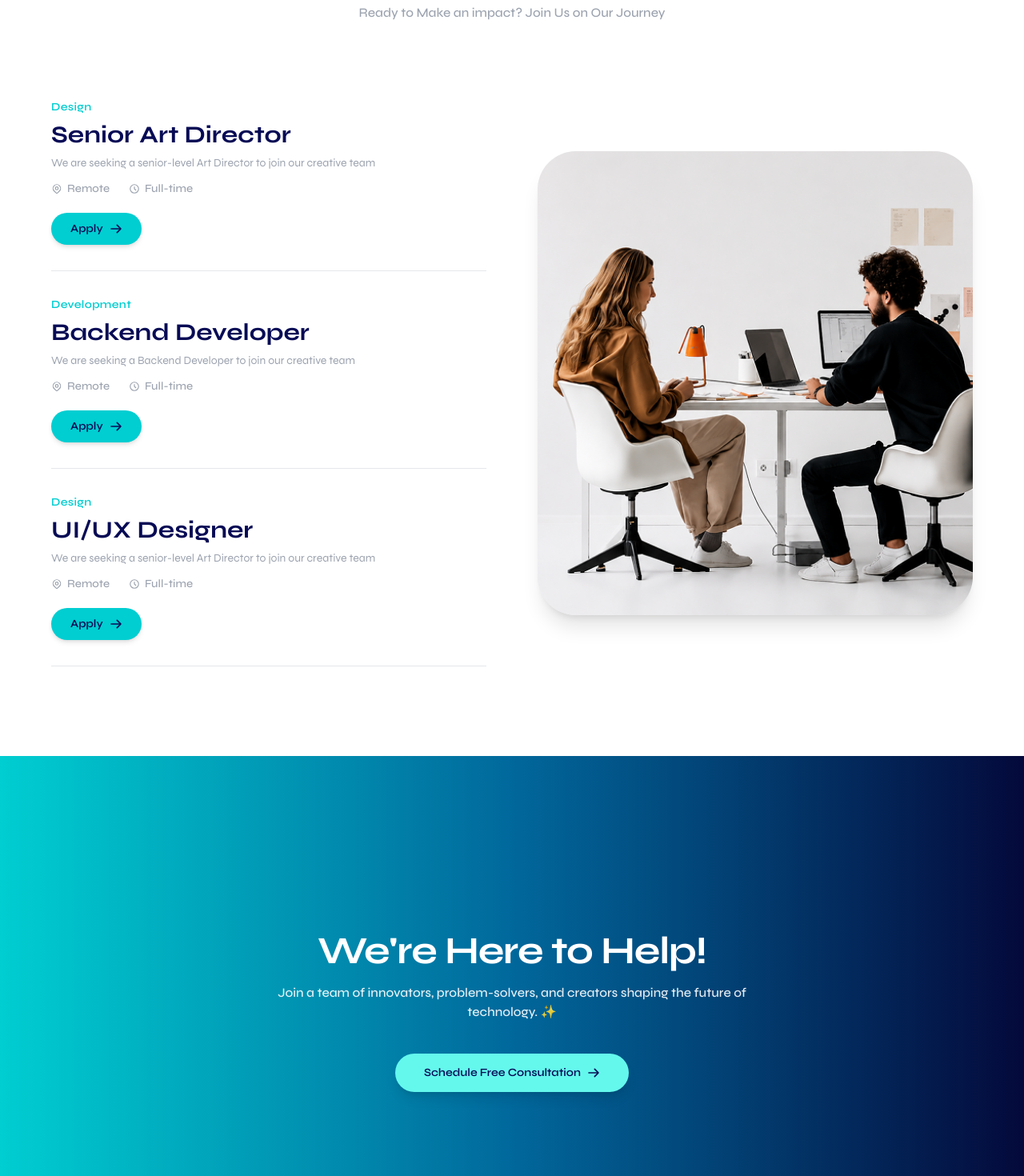
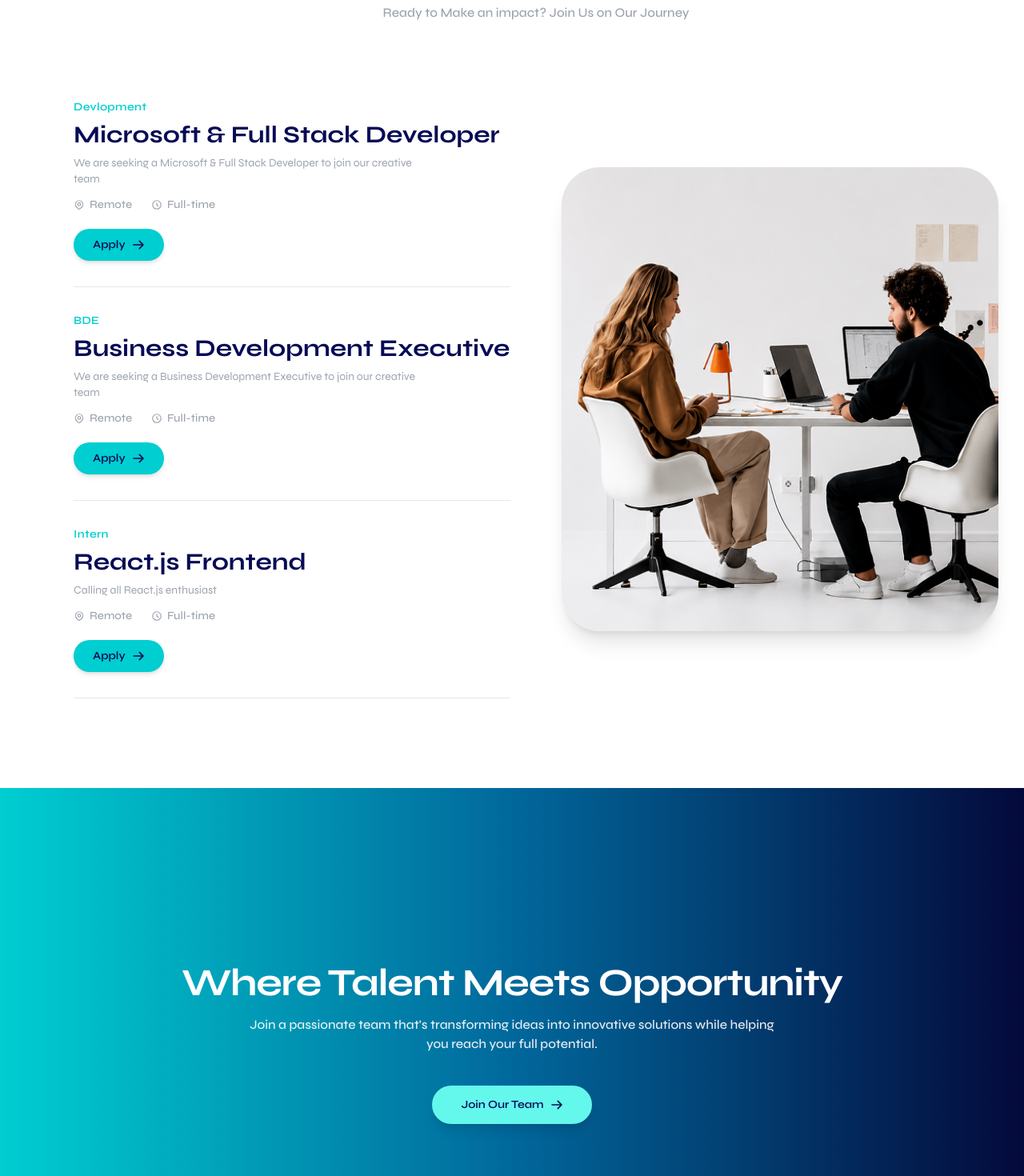
Before and after one commit to snehasynexera/synexerawebsite, a React (Vite) app in the folder frontend/: page /Careers/List in a window 1280 px wide. Shown: the part 1060-2530 px from the top of the page at 80% size. Built offline with nearby package versions, Linux system fonts and the light colour scheme; no server answers.

Commit message:
Worked on herosectionCareer

```diff
--- a/frontend/src/components/CareerList.jsx
+++ b/frontend/src/components/CareerList.jsx
@@ -2,26 +2,26 @@ import React from 'react'
 
 const jobs = [
   {
-    category: 'Design',
-    title: 'Senior Art Director',
+    category: 'Devlopment',
+    title: 'Microsoft & Full Stack Developer',
     description:
-      'We are seeking a senior-level Art Director to join our creative team',
+      'We are seeking a Microsoft & Full Stack Developer to join our creative team',
     location: 'Remote',
     type: 'Full-time',
   },
   {
-    category: 'Development',
-    title: 'Backend Developer',
+    category: 'BDE',
+    title: ' Business Development Executive ',
     description:
-      'We are seeking a Backend Developer to join our creative team',
+      'We are seeking a Business Development Executive to join our creative team',
     location: 'Remote',
     type: 'Full-time',
   },
   {
-    category: 'Design',
-    title: 'UI/UX Designer',
+    category: 'Intern',
+    title: 'React.js Frontend ',
     description:
-      'We are seeking a senior-level Art Director to join our creative team',
+      'Calling all React.js enthusiast',
     location: 'Remote',
     type: 'Full-time',
   },
@@ -29,7 +29,7 @@ const jobs = [
 
 export default function CareerList() {
   return (
-    <section className="w-full bg-white py-20 lg:py-28 px-6 sm:px-10 lg:px-16">
+    <section className="w-full bg-white py-20 lg:py-28 pl-14 sm:pl-[84px] md:pl-[92px] pr-4 sm:pr-8">
       {/* Centered Header Section */}
       <div className="text-center max-w-2xl mx-auto">
         <h2 className="text-[#070B55] text-4xl sm:text-5xl md:text-6xl font-['Syne'] font-bold tracking-tight">
@@ -41,7 +41,7 @@ export default function CareerList() {
       </div>
 
       {/* Main Two-Column Content Grid */}
-      <div className="max-w-[1400px] mx-auto mt-16 lg:mt-24 grid grid-cols-1 lg:grid-cols-12 gap-12 lg:gap-16 items-center">
+      <div className="w-full mt-16 lg:mt-24 grid grid-cols-1 lg:grid-cols-12 gap-12 lg:gap-16 items-center">
         {/* Left Column: Job Openings List */}
         <div className="lg:col-span-6 space-y-8">
           {jobs.map((job, index) => (
--- a/frontend/src/components/HeroSectionCareer.jsx
+++ b/frontend/src/components/HeroSectionCareer.jsx
@@ -10,16 +10,17 @@ export default function HeroSectionCareer() {
   return (
     <div className="relative bg-[#E9F4FE] w-full min-h-[100vh] lg:h-[110vh] overflow-hidden flex items-center justify-center pt-28 sm:pt-32 lg:pt-36 pb-16">
       {/* Background Right Side Career SVG */}
-      <div className="absolute top-0 right-0 h-full flex items-center justify-end pointer-events-none z-0">
+      <div className="absolute top-[-5%] right-0 h-[120%] flex items-center justify-end pointer-events-none z-0">
         <img
           src="/Career.svg"
           alt="Career Graphic"
-          className="w-[450px] sm:w-[600px] lg:w-[750px] xl:w-[850px] h-full object-contain object-right"
-        />
+          className="w-[600px] sm:w-[800px] lg:w-[1000px] xl:w-[1200px] h-full object-contain object-right"
+
+/>
       </div>
 
 
-      <div className="relative z-10 max-w-[1350px] mx-auto px-6 sm:px-10 lg:px-16 w-full flex flex-col lg:flex-row items-center justify-between gap-12 lg:gap-8">
+      <div className="relative z-10 w-full pl-14 sm:pl-[84px] md:pl-[92px] pr-4 sm:pr-8 flex flex-col lg:flex-row items-center justify-between gap-12 lg:gap-8">
         <div className="w-full lg:w-[52%] ">
           <h1 className="text-[#070B55] text-4xl sm:text-5xl md:text-6xl font-['Syne'] font-semibold leading-tight">
             Find the perfect <br />
--- a/frontend/src/components/KnowMoreCareer.jsx
+++ b/frontend/src/components/KnowMoreCareer.jsx
@@ -6,18 +6,18 @@ export default function KnowMoreCareer() {
       <div className="max-w-4xl mx-auto text-center flex flex-col items-center justify-center">
         {/* Heading */}
         <h2 className="text-white text-3xl sm:text-4xl md:text-5xl font-['Syne'] font-bold tracking-tight">
-          We&apos;re Here to Help!
+          Where Talent Meets Opportunity
         </h2>
 
         {/* Subtitle */}
         <p className="text-white/90 text-xs sm:text-sm md:text-base font-medium mt-3 sm:mt-4 max-w-2xl leading-relaxed">
-          Join a team of innovators, problem-solvers, and creators shaping the future of technology. ✨
+          Join a passionate team that's transforming ideas into innovative solutions while helping you reach your full potential.
         </p>
 
         {/* CTA Button */}
         <div className="mt-8 sm:mt-10">
           <button className="inline-flex items-center gap-2 bg-[#64F8ED] hover:bg-[#4CE5DA] text-[#070B55] font-semibold text-xs sm:text-sm py-3.5 px-8 sm:px-9 rounded-full shadow-lg transition-all duration-300 hover:scale-105">
-            <span>Schedule Free Consultation</span>
+            <span>Join Our Team</span>
             <svg
               className="w-4 h-4 stroke-[2.5]"
               fill="none"
```
